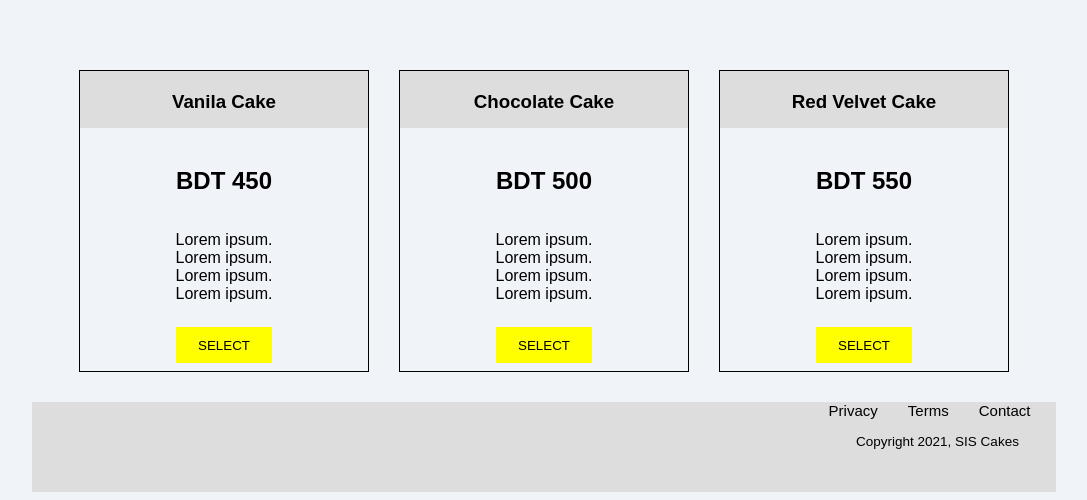
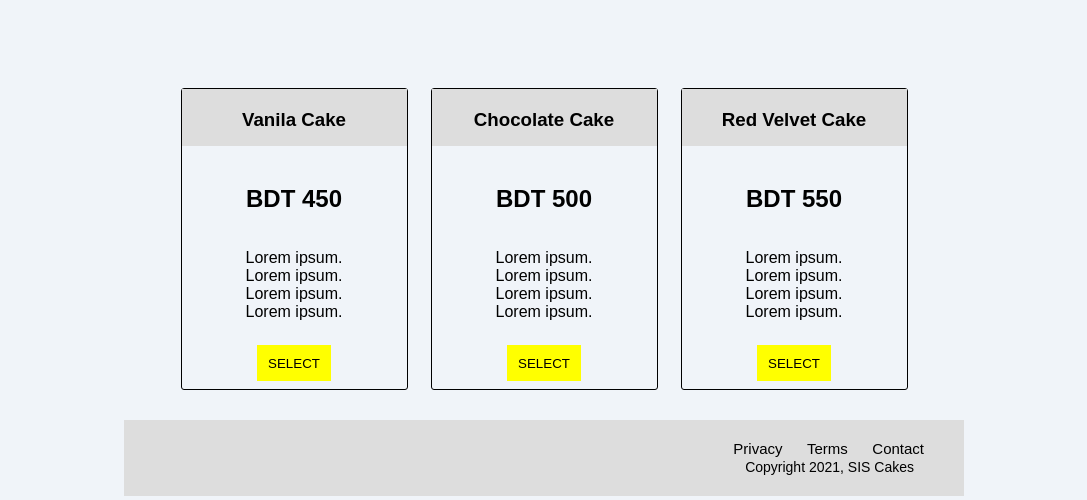
Before and after one commit to sohazur/SIS-Cakes-Landing-Page, a plain HTML site: page index.html in a window 1280 px wide. Shown: the part 1047-1547 px from the top of the page, without its empty margins (96-1183 px from the left). Drawn offline with Linux system fonts and the light colour scheme.

Commit message:
Fixed resizing except items flexbox

```diff
--- a/index.html
+++ b/index.html
@@ -89,12 +89,10 @@
         </section>
 
         <footer>
-            <div>
                 <a href="#" class="foot-link">Privacy</a>
                 <a href="#" class="foot-link">Terms</a>
-                <a href="#" class="foot-link">Contact</a>
-                <p>Copyright 2021, SIS Cakes</p>
-            </div>
+                <a href="https://www.facebook.com/SISCakesKhulna" target="_blank" class="foot-link">Contact</a><br>
+                <span>Copyright 2021, SIS Cakes</span>
         </footer>
     </main>
 </body>
--- a/style.scss
+++ b/style.scss
@@ -2,12 +2,13 @@ body {
     background-color: #F0F4F9;
     font-size: 16px;
     font-family: sans-serif;
+    margin: 0;
 }
 
 header {
 
     #header-img {
-        margin-left: 5.5vw;
+        margin-left: 5.25vw;
     }
     #header {
         position: fixed;
@@ -63,7 +64,7 @@ section {
 
     .qualities {
         text-align: left;
-        width: 70vw;
+        max-width: 700px;
         margin: auto;
     }
 
@@ -72,11 +73,10 @@ section {
     }
 
     #items {
-        width: 75vw;
+        width: 750px;
         margin: 0 auto 30px auto;
         display: flex;
         justify-content: center;
-    }
 
         .cakes {
             display: flex;
@@ -84,6 +84,7 @@ section {
             align-items: center;
             margin: 0 auto;
             border: 1px solid black;
+            border-radius: 3px;
             width: 30%;
             height: 300px;
 
@@ -107,32 +108,43 @@ section {
                 background-color: #FFA500;
             }
         }
+    }
 
-    @media (max-width: 650px) {
+    @media (max-width: 750px) {
         #items {
             flex-direction: column;
+
+            .cakes {
+                max-width: 300px;
+                width: 100%;
+                margin: auto;
+                margin-bottom: 10px;
+            }
+        }
+
+        footer, #video {
+            width: 100%;
         }
     }
 }
 
 footer {
-    text-align: right;
     margin: 0 auto;
     background: #DDDDDD;
-    width: 80vw;
-    height: 90px;
+    text-align: right;
+    padding: 20px;
+    max-width: 800px;
 
     .foot-link {
         font-size: 15px;
         font-weight: 549;
-        margin-right: 2vw;
+        margin-right: 20px;
         color: black;
         text-decoration: none;
     }
 
-    p {
-        font-size: 13.5px;
-        font-weight: 300;
-        margin-right: 2.9vw;
+    span {
+        margin: 10px 30px 0 0;
+        font-size: 14px;
     }
 }
```
Also changed, not shown: style.css, 1 other file. Lines whose indentation alone changed are shown as unchanged.
